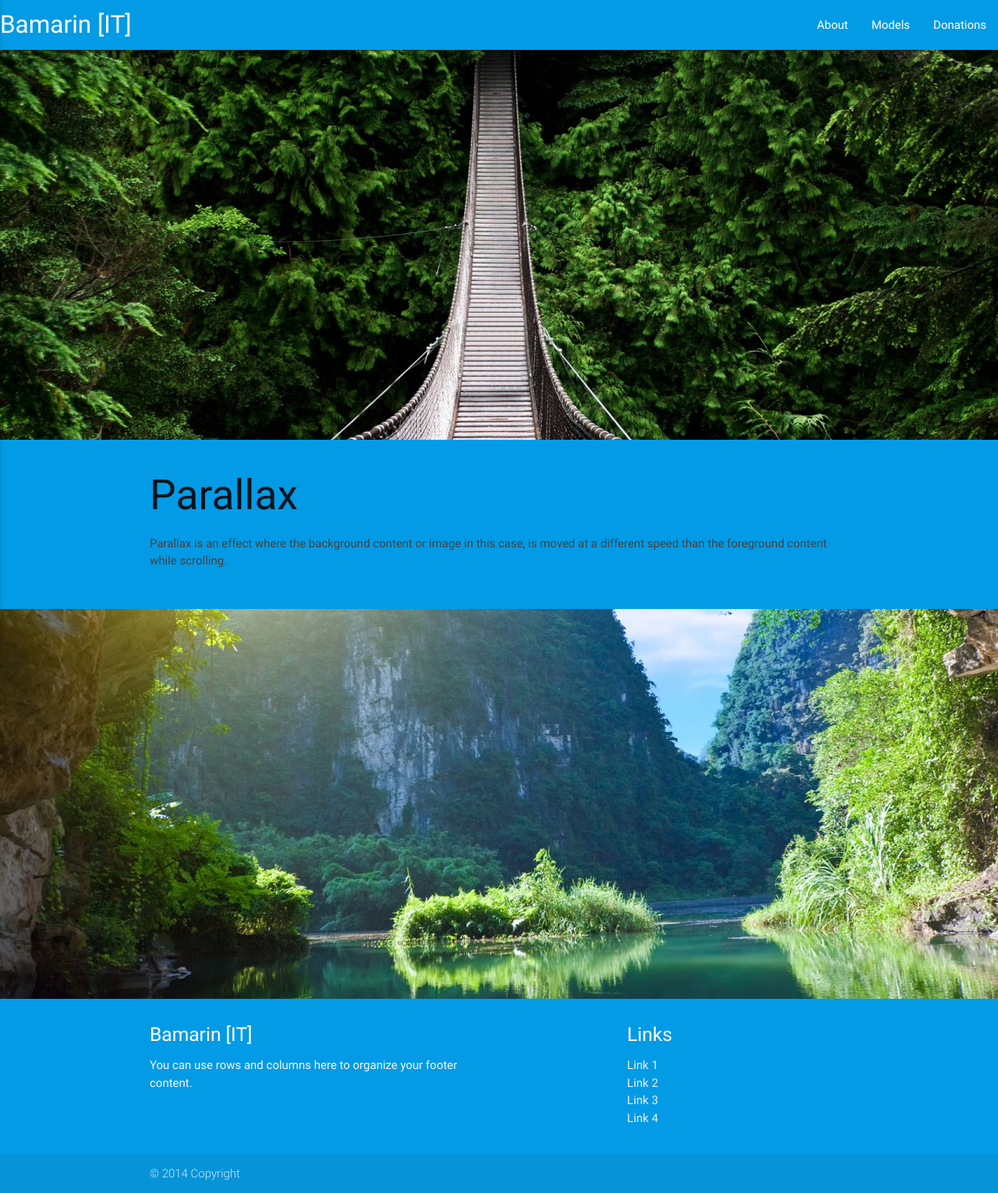
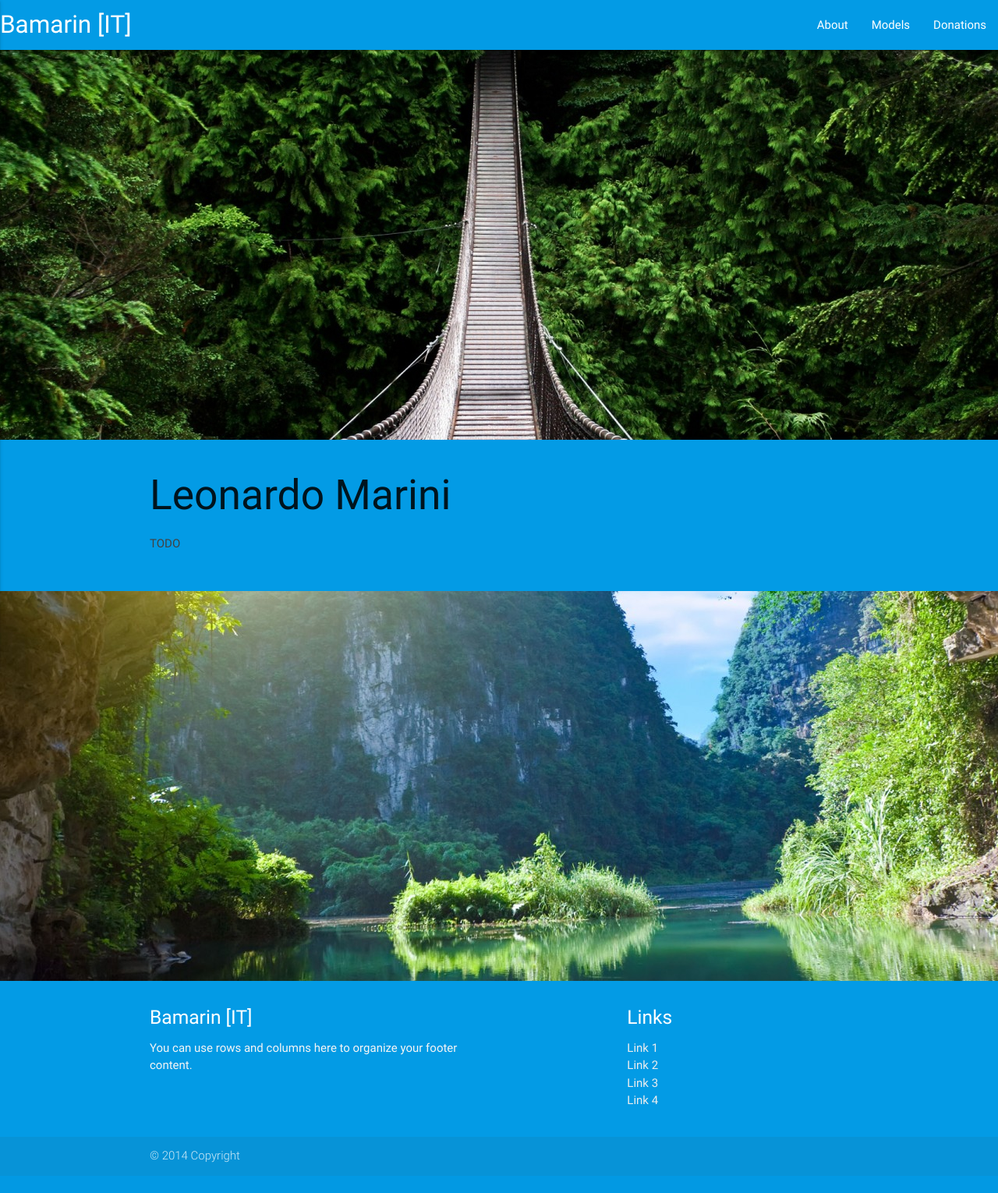
Before and after one commit to Bamarin/website, a PHP site: page / in a window 1280 px wide. Shown: the whole page at 78% size. After the commit the page ends 1491 px from the top, so only its background shows below. Run offline with PHP 8.4, Linux system fonts and the light colour scheme; some libraries are stand-ins or nearby versions.

Commit message:
stat parallax paragraph

```diff
--- a/index.php
+++ b/index.php
@@ -20,8 +20,8 @@
       </div>
       <div class="section light-blue darken-1">
         <div class="row container">
-          <h2 class="header">Parallax</h2>
-          <p class="grey-text text-darken-3 lighten-3">Parallax is an effect where the background content or image in this case, is moved at a different speed than the foreground content while scrolling.</p>
+          <h2 class="header">Leonardo Marini</h2>
+          <p class="grey-text text-darken-3 lighten-3">TODO</p>
         </div>
       </div>
       <div class="parallax-container">
```
